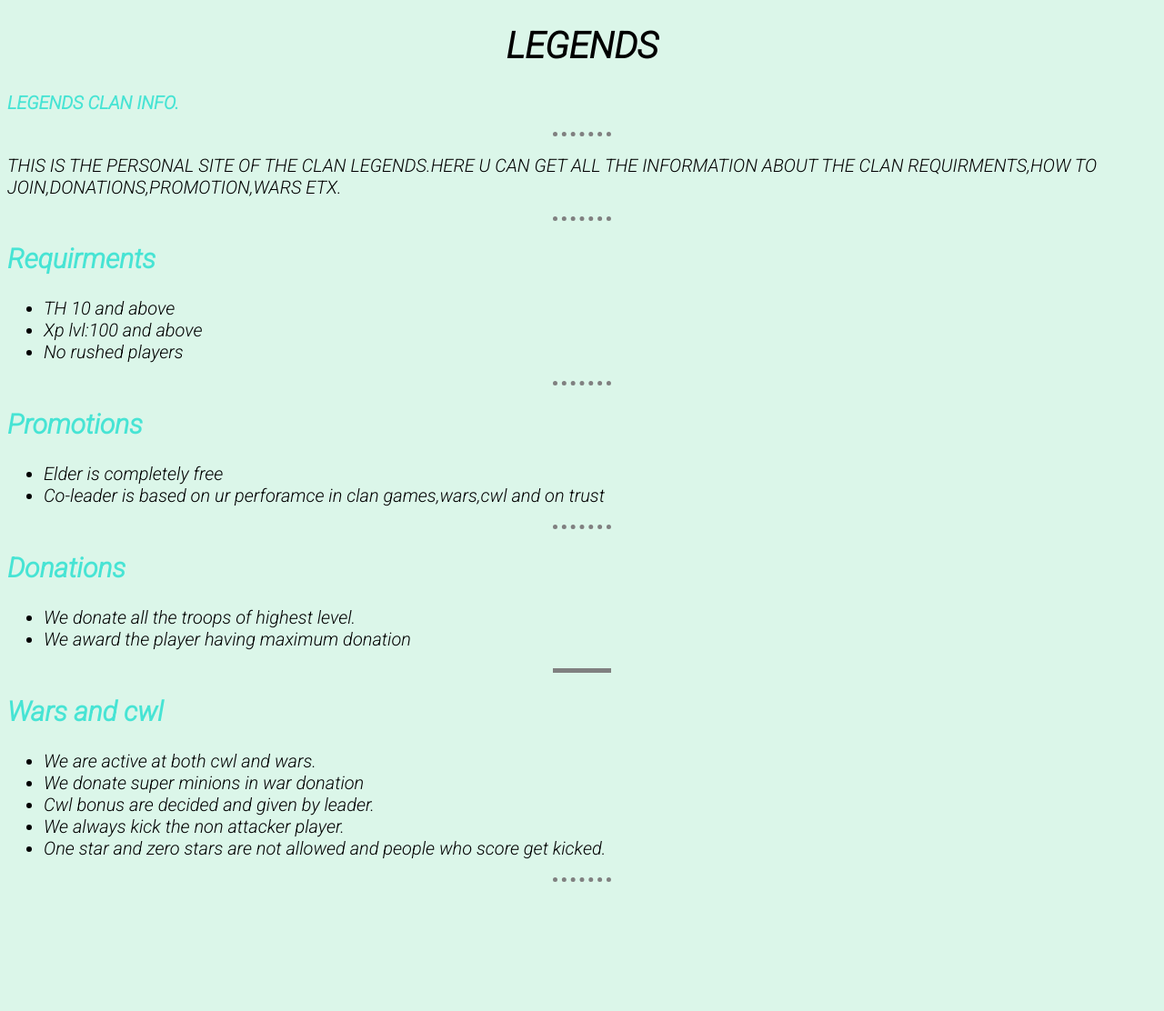
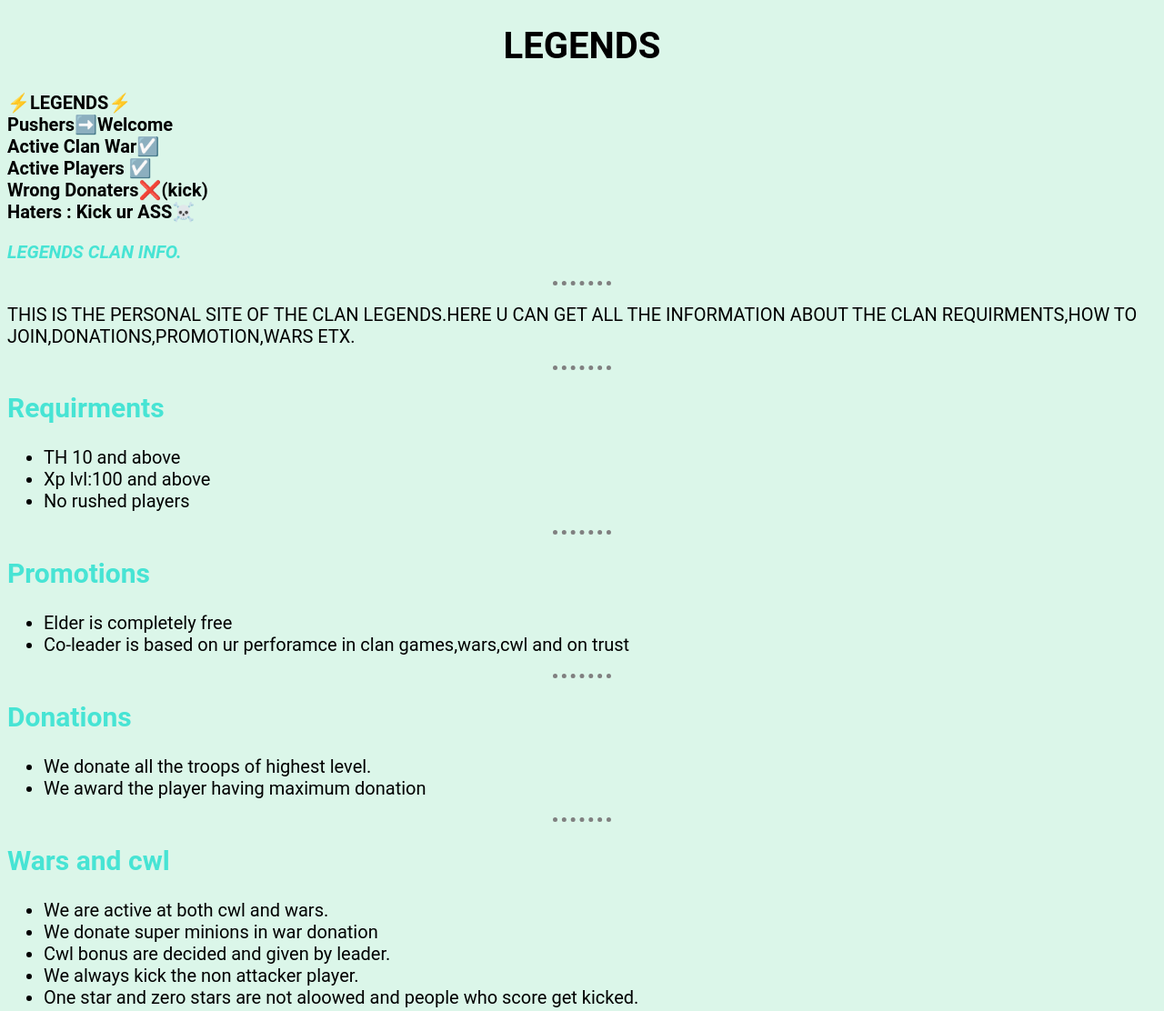
Before and after one commit to Eashan2605/LEGENDS.github.io, a plain HTML site: page index.html in a window 1280 px wide. Shown: the top 1112 px of the page at 91% size. Before the commit the page ends 980 px from the top, so only its background shows below. Drawn offline with Linux system fonts and the light colour scheme.

Commit message:
Update index.html

```diff
--- a/index.html
+++ b/index.html
@@ -4,10 +4,18 @@
         <title>Legend's personal site</title>
         <link rel="stylesheet" href="sty.css">
         <link rel="preconnect" href="https://fonts.gstatic.com">
-<link href="https://fonts.googleapis.com/css2?family=Roboto:ital,wght@1,300&display=swap" rel="stylesheet">
+<link href="https://fonts.googleapis.com/css2?family=Dancing+Script:wght@600&display=swap" rel="stylesheet">
+<link rel="preconnect" href="https://fonts.gstatic.com">
+<link href="https://fonts.googleapis.com/css2?family=Noto+Sans+KR:wght@300&display=swap" rel="stylesheet">
     </head>
     <body>
       <h1>LEGENDS</h1>
+     <div><strong>⚡LEGENDS⚡<br>
+      Pushers➡️Welcome<br>
+      Active Clan War☑️<br>
+      Active Players ☑️ <br>
+      Wrong Donaters❌(kick)<br>
+     Haters : Kick ur ASS☠️</div></strong>
       <em><p class="one"><strong>LEGENDS CLAN INFO.</strong></p></em>
         <hr>
       <p style = "text-transform:uppercase;">This is the personal site of the clan LEGENDS.Here u can get all the information about the clan requirments,how to join,donations,promotion,wars etx.</p>
@@ -30,14 +38,14 @@
           <li>We donate all the troops of highest level.</li>
           <li>We award the player having maximum donation</li>
         </ul>
-        <hr noshade>
+        <hr>
         <h2>Wars and cwl</h2>
         <ul>
             <li>We are active at both cwl and wars.</li>
             <li>We donate super minions in war donation</li>
             <li>Cwl bonus are decided and given by leader.</li>
             <li>We always kick the non attacker player.</li>
-            <li>One star and zero stars are not allowed and people who score get kicked.</li>
+            <li>One star and zero stars are not aloowed and people who score get kicked.</li>
         </ul>
         <hr>
 </html>
```
